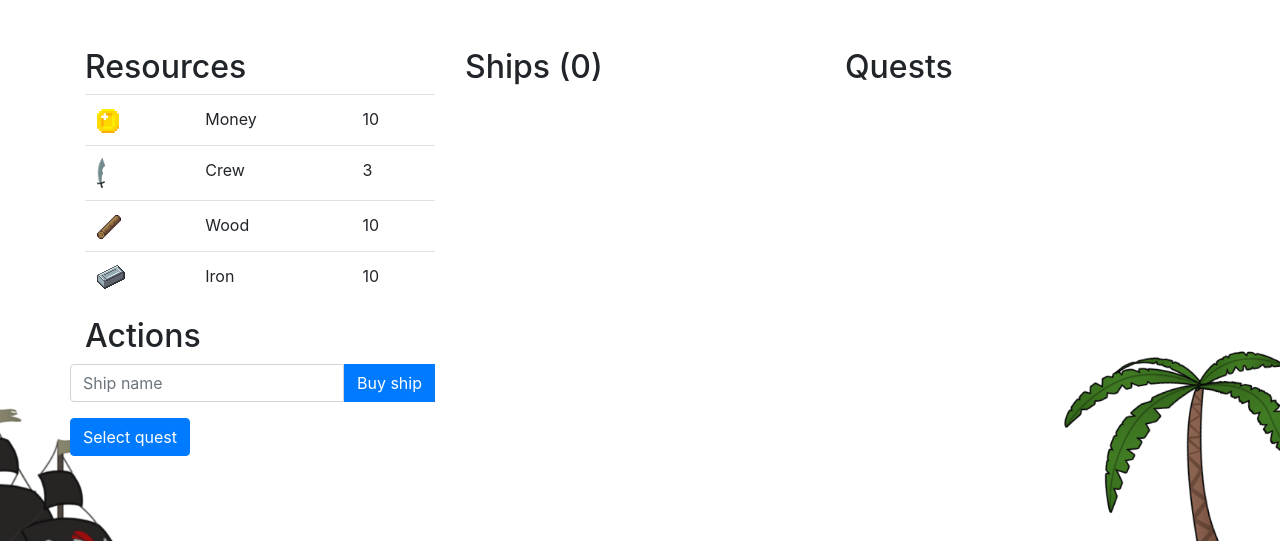
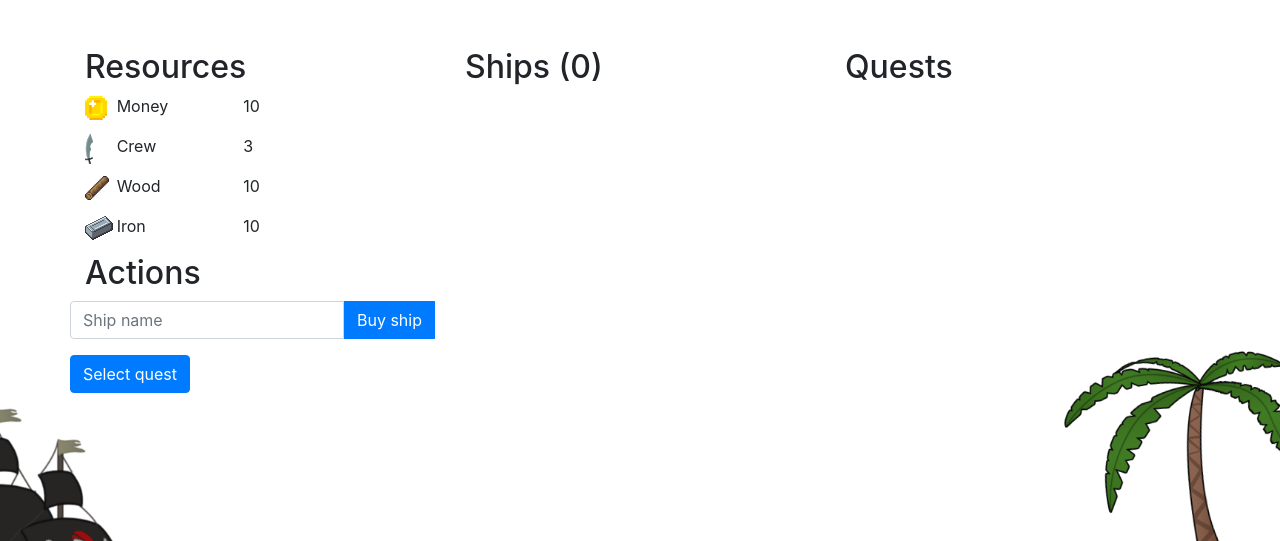
Before and after one commit to HE-Arc/PirateWar, a Django app: page /play/ in a window 1280 px wide. Shown: the part 82-623 px from the top of the page. Run offline with Django 3.2, Linux system fonts and the light colour scheme; the visitor is signed in with stand-in values (Sample User, id 1); data comes from the database, SQL or seed files in the repository; data that the repository does not hold is empty; some libraries are stand-ins or nearby versions; some web fonts are replaced.

Commit message:
supression table sur page play

```diff
--- a/pirateWar/pirateWarApp/templates/play.html
+++ b/pirateWar/pirateWarApp/templates/play.html
@@ -9,31 +9,27 @@
 <div class="row">
     <div class="col">
         <h2>Resources</h2>
-        <table class="table">
-            <tbody>
-            <tr>
-                <th scope="row"><img src="{% static 'img/coin.png' %}" alt="Money" title="Money"/></th>
-                <td>Money</td>
-                <td>{{ player.money }}</td>
-            </tr>
-            <tr>
-                <th scope="row"><img src="{% static 'img/sword_little.png' %}" alt="Crew" title="Crew" height="30"/>
-                </th>
-                <td>Crew</td>
-                <td>{{ player.crew }}</td>
-            </tr>
-            <tr>
-                <th scope="row"><img src="{% static 'img/wood.png' %}" alt="Wood" title="Wood"/></th>
-                <td>Wood</td>
-                <td>{{ player.wood }}</td>
-            </tr>
-            <tr>
-                <th scope="row"><img src="{% static 'img/iron.png' %}" alt="Iron" title="Iron"/></th>
-                <td>Iron</td>
-                <td>{{ player.iron }}</td>
-            </tr>
-            </tbody>
-        </table>
+        <div class="row mh1">
+            <div class="col-1"><img src="{% static 'img/coin.png' %}" alt="Money" title="Money"/></div>
+            <div class="col-4"> Money</div>
+            <div class="col-3"> {{ player.money }}</div>
+        </div>
+        <div class="row mh1">
+            <div class="col-1"><img src="{% static 'img/sword_little.png' %}" alt="Crew" title="Crew" height="30"/></div>
+            <div class="col-4"> Crew</div>
+            <div class="col-3"> {{ player.crew }}</div>
+        </div>
+        <div class="row mh1">
+            <div class="col-1"><img src="{% static 'img/wood.png' %}" alt="Wood" title="Wood"/></div>
+            <div class="col-4"> Wood</div>
+            <div class="col-3"> {{ player.wood }}</div>
+        </div>
+        <div class="row mh1">
+            <div class="col-1"><img src="{% static 'img/iron.png' %}" alt="Iron" title="Iron"/></div>
+            <div class="col-4"> Iron</div>
+            <div class="col-3"> {{ player.iron }}</div>
+        </div>
+
 
         <h2>Actions</h2>
 
@@ -59,8 +55,7 @@
     </div>
     <div class="col">
         <h2>Ships ({{ nbships }})</h2>
-        <table class="table">
-            <tbody>
+
         {% for ship in ships %}
         <div class="row mh1">
             <div class="col-2"><img src="{% static 'img/1stship_3.png' %}" alt="Ship" title="Ship" height="30"/>
@@ -74,8 +69,7 @@
                                                                               height="25"/></a></div>
         </div>
         {% endfor %}
-            </tbody>
-        </table>
+
     </div>
     <div class="col">
         <h2>Quests</h2>
@@ -89,7 +83,8 @@
 <ul class="messages">
     {% for message in messages %}
     <li
-    {% if message.tags %} class="{{ message.tags }}"{% endif %}>{{ message }}</li>
+            {% if message.tags %} class="{{ message.tags }}" {% endif %}>{{ message }}
+    </li>
     {% endfor %}
 </ul>
 {% endif %}
```
Lines whose indentation alone changed are shown as unchanged.
